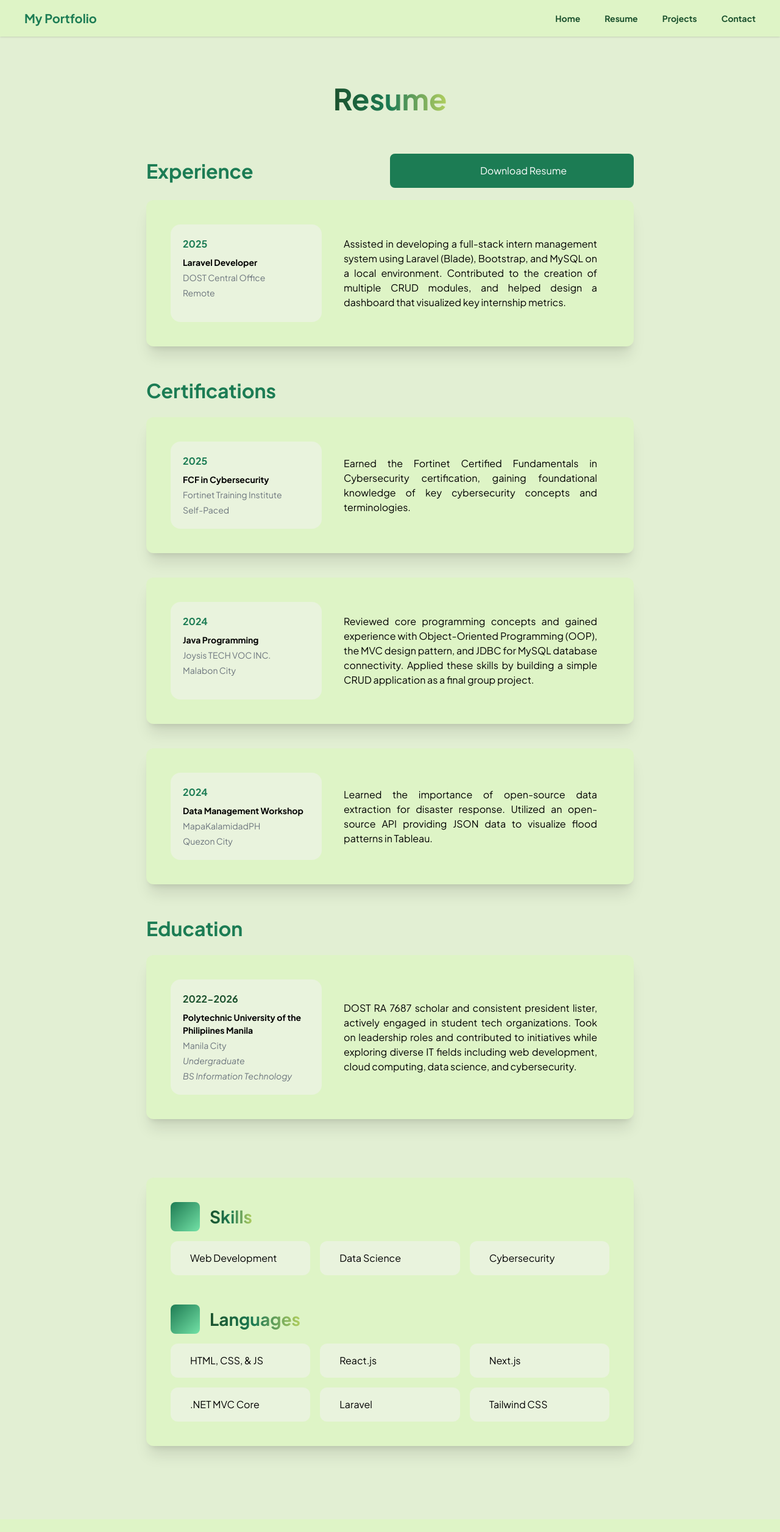
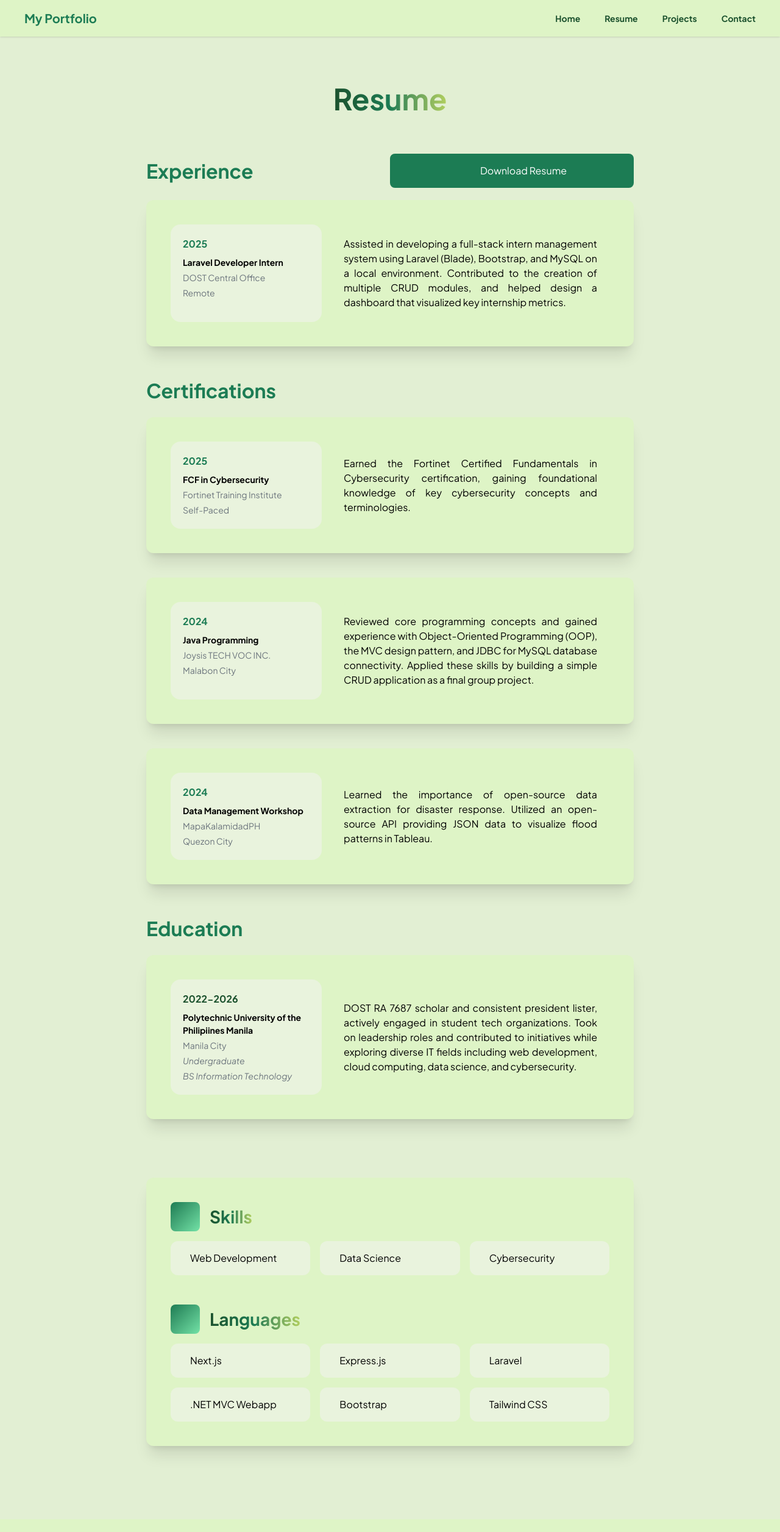
Before and after one commit to MarcLawrenceKing/portfolio-website, a React (Vite) app in the folder client/: page /resume in a window 1280 px wide. Shown: the top 2512 px of the page at 61% size. Built offline with nearby package versions, Linux system fonts and the light colour scheme; some icons are missing.

Commit message:
added mail merge project

```diff
--- a/client/src/pages/Projects.jsx
+++ b/client/src/pages/Projects.jsx
@@ -8,30 +8,38 @@ import projectsparkfest from "../assets/sparkfestproject.jpg";
 import projectexquizseat from "../assets/exquizseatproject.jpg";
 import projectattendance from "../assets/attendanceproject.jpg";
 import projectbotomoto from "../assets/botomotoproject.jpg";
+import projectmailmerge from "../assets/mailmergeproject.jpg";
 
 const Projects = () => {
   const projects = [
     {
+      projectImage: projectmailmerge,
+      projectName: "Simple Mail Merge (2026)",
+      projectDesc:
+        "Built a mail-merge web application using React.js, Express.js, Supabase, Resend, Vercel, AWS Lambda, and API Gateway, enabling students to send personalized OJT application emails efficiently.",
+      projectLink: "https://github.com/MarcLawrenceKing/mail-merge",
+    },
+    {
       projectImage: projectbotomoto,
       projectName: "Boto Mo 'To (2025)",
       projectDesc:
-        "An online voting system developed as our capstone project, built using Next.js, Prisma ORM, and Supabase. It also uses AWS S3, and AWS SES.",
+        "Co-developed an online voting system SaaS using Next.js, Tailwind CSS, Supabase, Prisma, AWS S3, Resend, and Vercel focused on secure, accessible, and user-friendly voting for small organizations",
       projectLink: "https://github.com/Boto-Mo-To-Capstone-Project/BotoMoTo/",
     },
     {
       projectImage: projectattendance,
       projectName: "Attendance Mo 'To (2025)",
       projectDesc:
-        "A basic attendance monitoring system developed as our final project for the Applications Development course, built using ASP .NET Core MVC and a local MS SQL Server.",
+        "Co-developed an attendance tracking system using ASP.NET MVC, MS SQL Server, and Bootstrap, designed for real-world use by a local church organization.",
       projectLink: "https://github.com/MarcLawrenceKing/appdev-final-req",
     },
-    {
-      projectImage: projectportfolio,
-      projectName: "Portfolio Website (2025)",
-      projectDesc:
-        "Enhanced my portfolio website using Vite & React, and Tailwind CSS for styling. Integrated the Google Apps Scripts to collect data from the contact form.",
-      projectLink: "https://github.com/MarcLawrenceKing/portfolio-website",
-    },
+    // {
+    //   projectImage: projectportfolio,
+    //   projectName: "Portfolio Website (2025)",
+    //   projectDesc:
+    //     "Enhanced my portfolio website using Vite & React, and Tailwind CSS for styling. Integrated the Google Apps Scripts to collect data from the contact form.",
+    //   projectLink: "https://github.com/MarcLawrenceKing/portfolio-website",
+    // },
     {
       projectImage: projectsparkfest,
       projectName: "Sparkfest Website (2025)",
@@ -51,7 +59,7 @@ const Projects = () => {
       projectImage: projectexquizseat,
       projectName: "ExQuizSeat - Mobile Quiz App (2024)",
       projectDesc:
-        "Participated in the IT Skills Olympics 2024 - Android App Development Category. This project was my first experience working collaboratively with GitHub.",
+        "Co-developed a mobile quiz application using React Native for an intercollegiate Android app development competition.",
       projectLink:
         "https://docs.google.com/document/d/1ItywXoAIUPukKYIV-g_E0Ep7Xno2eD18i2qK0oyJLRg/edit?tab=t.0",
     },
--- a/client/src/pages/Resume.jsx
+++ b/client/src/pages/Resume.jsx
@@ -9,7 +9,7 @@ const Resume = () => {
   const experience = [
     {
       year: "2025",
-      title: "Laravel Developer",
+      title: "Laravel Developer Intern",
       org: "DOST Central Office",
       place: "Remote",
       description:
@@ -58,11 +58,11 @@ const Resume = () => {
   const skills = ["Web Development", "Data Science", "Cybersecurity"];
 
   const languages = [
-    "HTML, CSS, & JS",
-    "React.js",
     "Next.js",
-    ".NET MVC Core",
+    "Express.js",
     "Laravel",
+    ".NET MVC Webapp",
+    "Bootstrap",
     "Tailwind CSS",
   ];
   return (
```
Also changed, not shown: client/src/assets/mailmergeproject.jpg (added).
